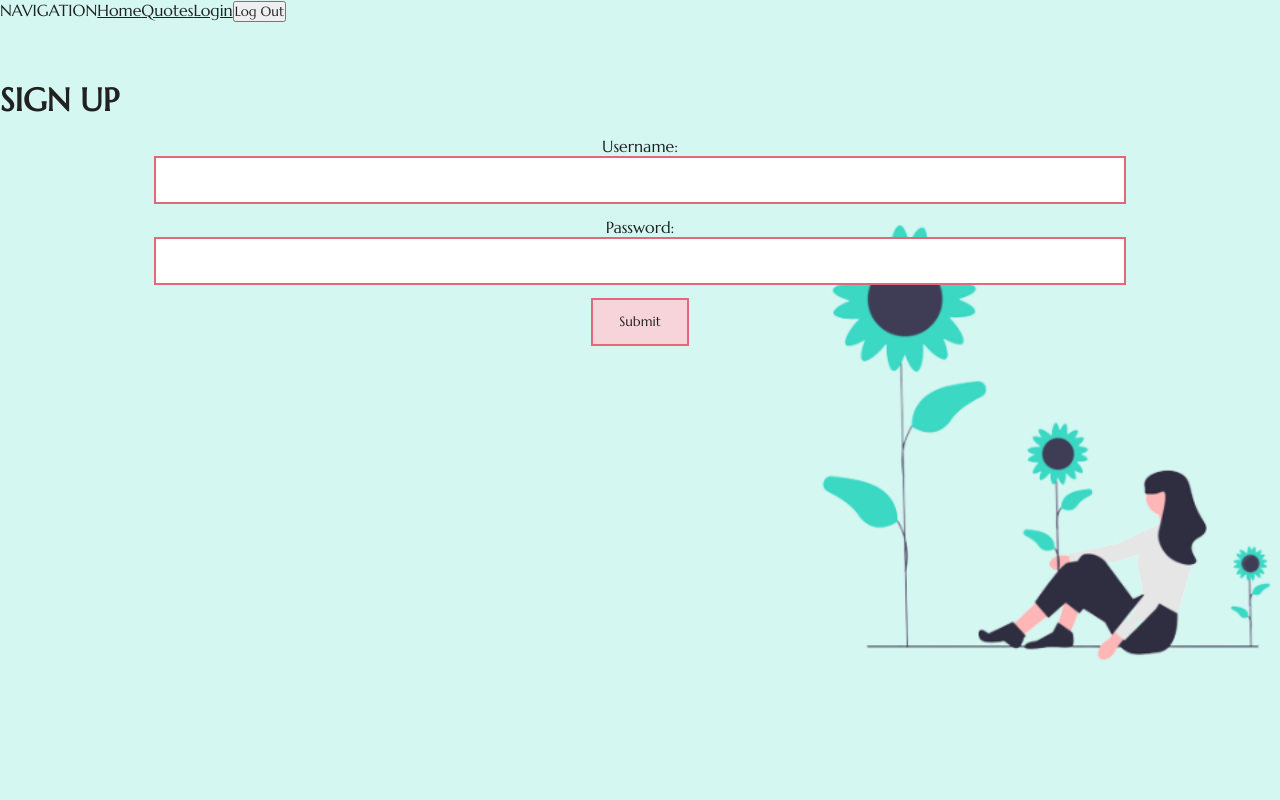
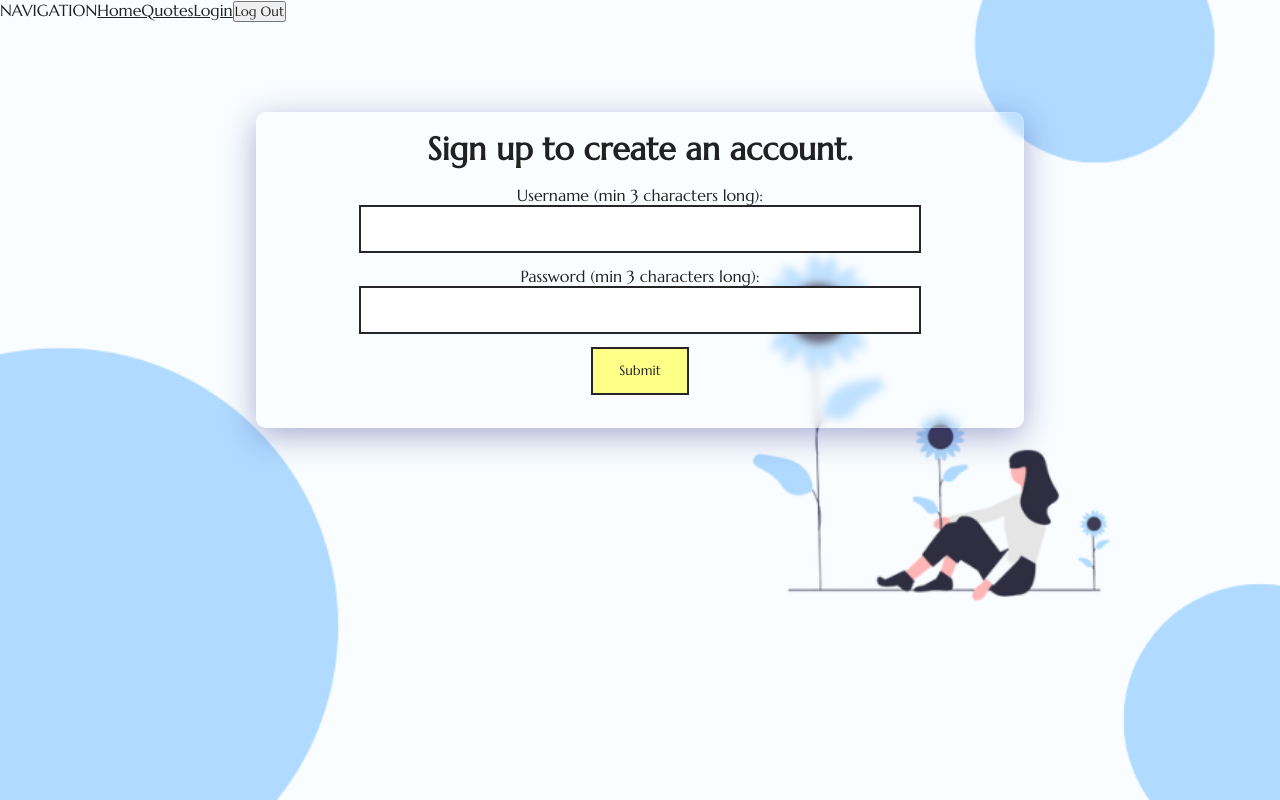
Before and after one commit to joanterm/Motivational-Panel, a React (Create React App) app in the folder client/: page /signup in a window 1280 px wide. Built offline with nearby package versions, Linux system fonts and the light colour scheme; a web font is replaced by a local one.

Commit message:
Continued styling the elements

```diff
--- a/client/src/Components/Login.js
+++ b/client/src/Components/Login.js
@@ -39,15 +39,10 @@ const Login = () => {
         console.log(loginData);
     }
 
-    // const logout = () => {
-    //     if(window.localStorage.getItem("token")) {
-    //         localStorage.removeItem("token")
-    //     }
-    // }
-
     return (
-        <div>
-            <h1>LOGIN</h1>
+        <div className="outer-card">
+            <div className="inner-card">
+                <h1>Log in to your account.</h1>
                 <form onSubmit={handleLoginSubmit}>
                     <label htmlFor="username">Username:</label>
                     <input
@@ -69,7 +64,7 @@ const Login = () => {
                 </form>
                 <h1>Don't have an account?</h1>
                 <Link to="/signup">Sign Up</Link>
-            {/* <button onClick={logout}>LOGOUT</button> */}
+            </div>
         </div>
      );
 }
--- a/client/src/Components/Quotes.js
+++ b/client/src/Components/Quotes.js
@@ -115,8 +115,8 @@ const Quotes = () => {
     }
 
     return (
-      <div className="quotes-card">
-        <div className="quotes-card-inner">
+      <div className="outer-card">
+        <div className="inner-card">
           <h1>My favorite quotes:</h1>
           <QuotesDisplay backend={backend} deleteQuote={deleteQuote} setQuoteId={setQuoteId}/>
           {!window.localStorage.getItem("token") ? <Navigate to="/login" /> : <QuoteForm handleSubmit={handleSubmit} formData={formData} handleChange={handleChange}/>}
--- a/client/src/Components/SignUp.js
+++ b/client/src/Components/SignUp.js
@@ -34,17 +34,18 @@ const SignUp = () => {
     }
 
     return (
-        <div>
-            <h1>SIGN UP</h1>
+        <div className="outer-card">
+            <div className="inner-card">
+                <h1>Sign up to create an account.</h1>
                 <form onSubmit={handleSignupSubmit}>
-            <label htmlFor="username">Username:</label>
+                    <label htmlFor="username">Username (min 3 characters long):</label>
                     <input
                     type="text"
                     name="username"
                     value={signUpData.username}
                     onChange={handleSignupChange}
                     />
-            <label htmlFor="password">Password:</label>
+                    <label htmlFor="password">Password (min 3 characters long):</label>
                     <input
                     type="text"
                     name="password"
@@ -55,6 +56,7 @@ const SignUp = () => {
                     <button className="submit-button">Submit</button>
                 </form>
             </div>
+        </div>
      );
 }
 
--- a/client/src/Styling/App.css
+++ b/client/src/Styling/App.css
@@ -1,7 +1,7 @@
 body {
     height: 100vh;
     background-color: none;
-    background-image: url("../Styling/flowers_undraw.png");
+    background-image: url("../Styling/flower_girl_blue.png");
     width: 100%;
     background-size: cover;
     background-position: center;
@@ -19,18 +19,17 @@ p {
 
 /* STYLING */
 .quotes-navigation {
-    /* border: 3px solid yellow; */
     height: 10vh;
 }
 
-.quotes-card {
+.outer-card {
     display: flex;
     flex-direction: column;
     justify-content: center;
     align-items: center;
 }
 
-.quotes-card-inner {
+.inner-card {
     text-align: center;
     background: rgba( 255, 255, 255, 0.2 );
     box-shadow: 0 8px 32px 0 rgba( 31, 38, 135, 0.37 );
@@ -68,11 +67,11 @@ p {
     margin: 0 auto;
     border: none;
     padding: 0.5em 1em;
-    border: 2px solid #e3687b;
+    border: 2px solid #262626;
 }
 
 .quotes-buttons-delete {
-    background-color: #F7D4D9;
+    background-color: #FEFF86;
 }
 
 .quotes-buttons-update {
@@ -83,7 +82,7 @@ p {
 .quotes-buttons-delete:hover,
 .quotes-buttons-update:hover,
 .submit-button:hover {
-    background-color: #D4F7F2;
+    background-color: #ffffcc;
     color: inherit;
 }
 
@@ -97,7 +96,7 @@ form {
 }
 
 form input {
-    border: 2px solid #e3687b;
+    border: 2px solid #262626;
     width: 80%;
     align-items: center;
     justify-content: center;
@@ -108,6 +107,6 @@ form input {
 .submit-button {
     border: none;
     padding: 1em 2em;
-    border: 2px solid #e3687b;
-    background-color: #F7D4D9;
+    border: 2px solid #262626;
+    background-color: #FEFF86;
 }
```
Also changed, not shown: client/src/Styling/flower_girl_blue.png (added), 1 other file (tests, documents, lock files or other folders). Lines whose indentation alone changed are shown as unchanged.
